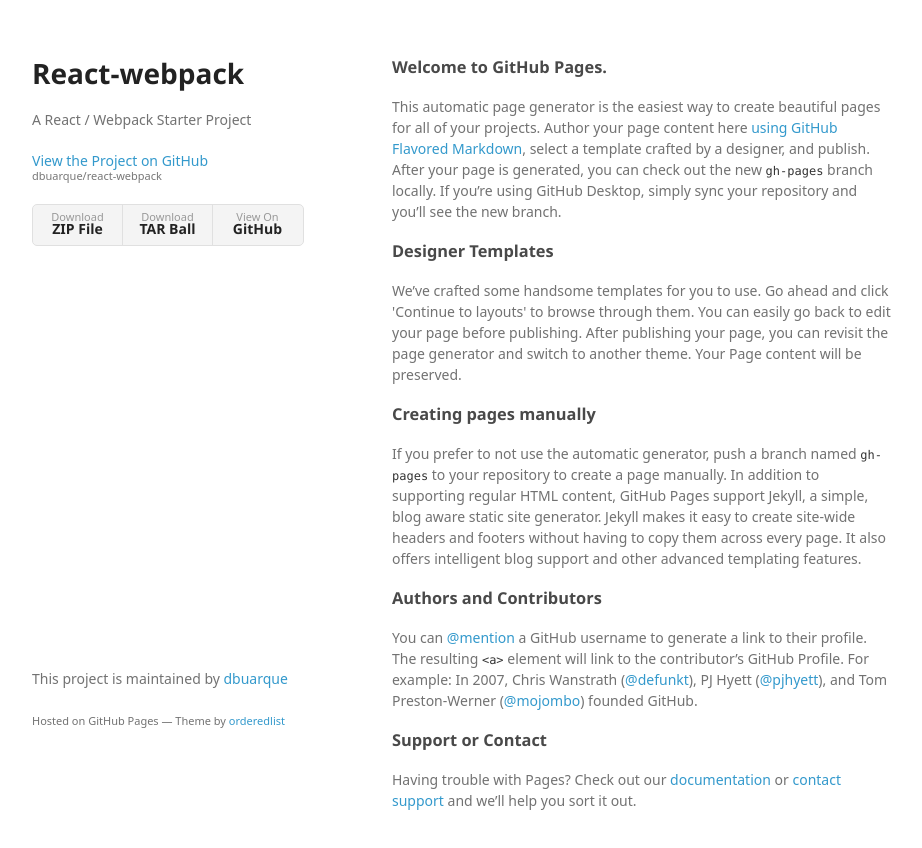
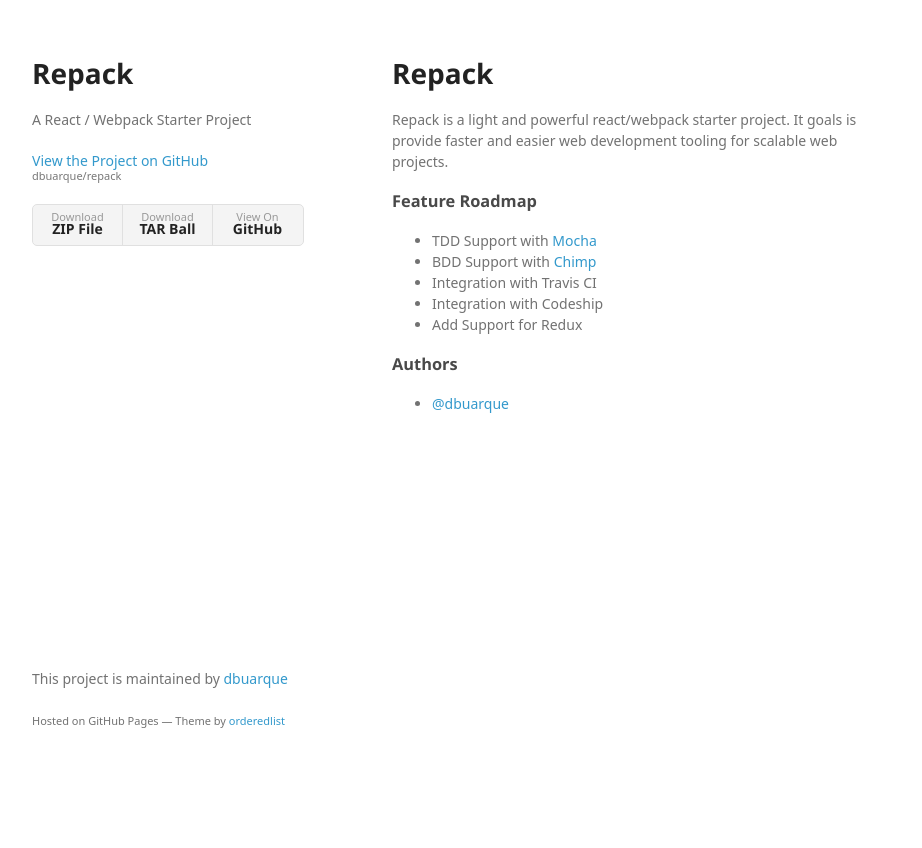
Before and after one commit to dbuarque/react-webpack, a plain HTML site: page index.html in a window 1280 px wide. Shown: the whole page, without its empty margins (178-1100 px from the left). After the commit the page ends 800 px from the top, so only its background shows below. Drawn offline with Linux system fonts and the light colour scheme; a web font is replaced by a local one.

```diff
--- a/index.html
+++ b/index.html
@@ -3,7 +3,7 @@
   <head>
     <meta charset="utf-8">
     <meta http-equiv="X-UA-Compatible" content="chrome=1">
-    <title>React-webpack by dbuarque</title>
+    <title>Repack by dbuarque</title>
 
     <link rel="stylesheet" href="stylesheets/styles.css">
     <link rel="stylesheet" href="stylesheets/github-light.css">
@@ -15,43 +15,43 @@
   <body>
     <div class="wrapper">
       <header>
-        <h1>React-webpack</h1>
+        <h1>Repack</h1>
         <p>A React / Webpack Starter Project</p>
 
-        <p class="view"><a href="https://github.com/dbuarque/react-webpack">View the Project on GitHub <small>dbuarque/react-webpack</small></a></p>
+        <p class="view"><a href="https://github.com/dbuarque/repack">View the Project on GitHub <small>dbuarque/repack</small></a></p>
 
 
         <ul>
-          <li><a href="https://github.com/dbuarque/react-webpack/zipball/master">Download <strong>ZIP File</strong></a></li>
-          <li><a href="https://github.com/dbuarque/react-webpack/tarball/master">Download <strong>TAR Ball</strong></a></li>
-          <li><a href="https://github.com/dbuarque/react-webpack">View On <strong>GitHub</strong></a></li>
+          <li><a href="https://github.com/dbuarque/repack/zipball/master">Download <strong>ZIP File</strong></a></li>
+          <li><a href="https://github.com/dbuarque/repack/tarball/master">Download <strong>TAR Ball</strong></a></li>
+          <li><a href="https://github.com/dbuarque/repack">View On <strong>GitHub</strong></a></li>
         </ul>
       </header>
       <section>
-        <h3>
-<a id="welcome-to-github-pages" class="anchor" href="#welcome-to-github-pages" aria-hidden="true"><span aria-hidden="true" class="octicon octicon-link"></span></a>Welcome to GitHub Pages.</h3>
+        <h1>
+<a id="repack" class="anchor" href="#repack" aria-hidden="true"><span aria-hidden="true" class="octicon octicon-link"></span></a>Repack</h1>
 
-<p>This automatic page generator is the easiest way to create beautiful pages for all of your projects. Author your page content here <a href="https://guides.github.com/features/mastering-markdown/">using GitHub Flavored Markdown</a>, select a template crafted by a designer, and publish. After your page is generated, you can check out the new <code>gh-pages</code> branch locally. If you’re using GitHub Desktop, simply sync your repository and you’ll see the new branch.</p>
+<p>Repack is a light and powerful react/webpack starter project. It goals is provide faster and easier web development tooling for scalable web projects.</p>
 
 <h3>
-<a id="designer-templates" class="anchor" href="#designer-templates" aria-hidden="true"><span aria-hidden="true" class="octicon octicon-link"></span></a>Designer Templates</h3>
+<a id="feature-roadmap" class="anchor" href="#feature-roadmap" aria-hidden="true"><span aria-hidden="true" class="octicon octicon-link"></span></a>Feature Roadmap</h3>
 
-<p>We’ve crafted some handsome templates for you to use. Go ahead and click 'Continue to layouts' to browse through them. You can easily go back to edit your page before publishing. After publishing your page, you can revisit the page generator and switch to another theme. Your Page content will be preserved.</p>
+<ul>
+<li>TDD Support with <a href="https://mochajs.org/">Mocha</a>
+</li>
+<li>BDD Support with <a href="https://chimp.readme.io/">Chimp</a>
+</li>
+<li>Integration with Travis CI</li>
+<li>Integration with Codeship</li>
+<li>Add Support for Redux</li>
+</ul>
 
 <h3>
-<a id="creating-pages-manually" class="anchor" href="#creating-pages-manually" aria-hidden="true"><span aria-hidden="true" class="octicon octicon-link"></span></a>Creating pages manually</h3>
+<a id="authors" class="anchor" href="#authors" aria-hidden="true"><span aria-hidden="true" class="octicon octicon-link"></span></a>Authors</h3>
 
-<p>If you prefer to not use the automatic generator, push a branch named <code>gh-pages</code> to your repository to create a page manually. In addition to supporting regular HTML content, GitHub Pages support Jekyll, a simple, blog aware static site generator. Jekyll makes it easy to create site-wide headers and footers without having to copy them across every page. It also offers intelligent blog support and other advanced templating features.</p>
-
-<h3>
-<a id="authors-and-contributors" class="anchor" href="#authors-and-contributors" aria-hidden="true"><span aria-hidden="true" class="octicon octicon-link"></span></a>Authors and Contributors</h3>
-
-<p>You can <a href="https://github.com/blog/821" class="user-mention">@mention</a> a GitHub username to generate a link to their profile. The resulting <code>&lt;a&gt;</code> element will link to the contributor’s GitHub Profile. For example: In 2007, Chris Wanstrath (<a href="https://github.com/defunkt" class="user-mention">@defunkt</a>), PJ Hyett (<a href="https://github.com/pjhyett" class="user-mention">@pjhyett</a>), and Tom Preston-Werner (<a href="https://github.com/mojombo" class="user-mention">@mojombo</a>) founded GitHub.</p>
-
-<h3>
-<a id="support-or-contact" class="anchor" href="#support-or-contact" aria-hidden="true"><span aria-hidden="true" class="octicon octicon-link"></span></a>Support or Contact</h3>
-
-<p>Having trouble with Pages? Check out our <a href="https://help.github.com/pages">documentation</a> or <a href="https://github.com/contact">contact support</a> and we’ll help you sort it out.</p>
+<ul>
+<li><a href="https://github.com/dbuarque" class="user-mention">@dbuarque</a></li>
+</ul>
       </section>
       <footer>
         <p>This project is maintained by <a href="https://github.com/dbuarque">dbuarque</a></p>
```
Also changed, not shown: params.json (+1 -1 lines).
